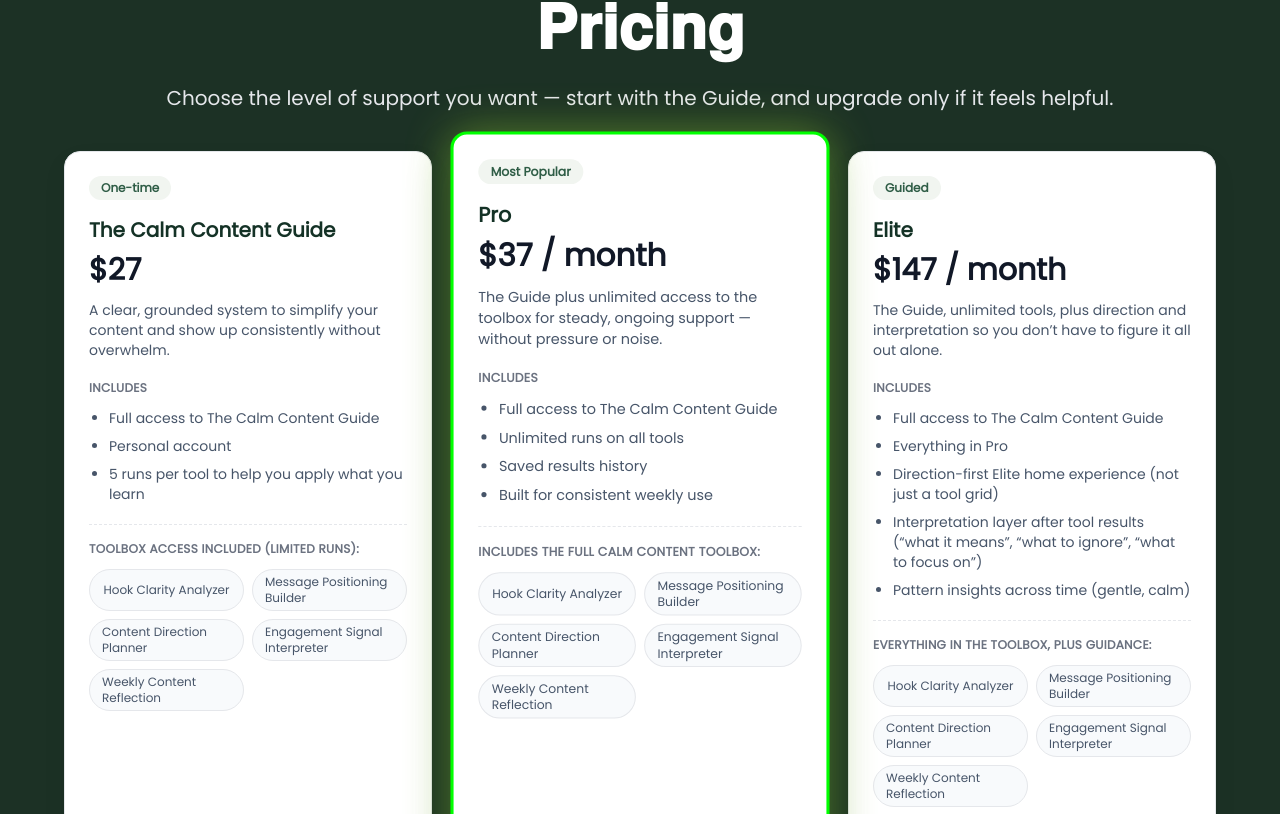
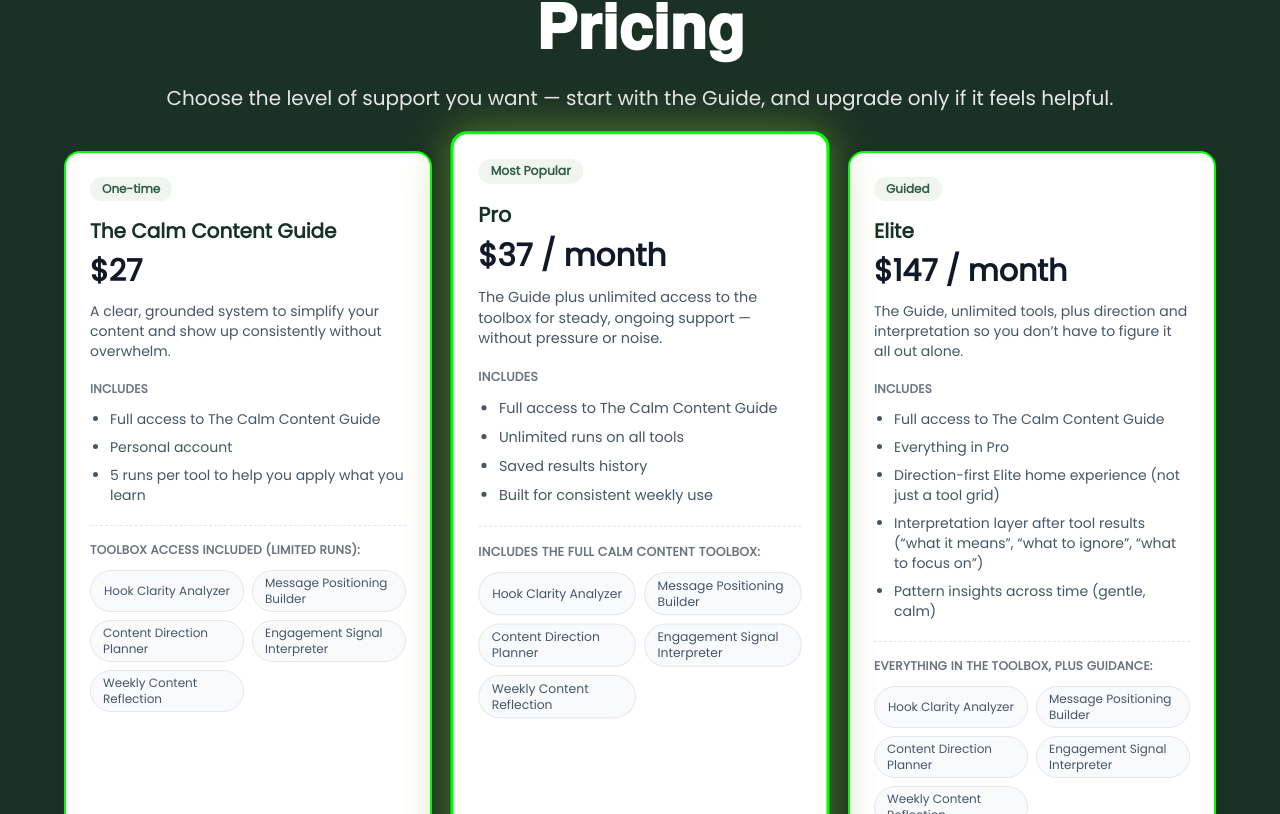
Before and after one commit to gmajors1326/the-calm-content-companion, a Next.js app: page / in a window 1280 px wide. Shown: the part 4366-5180 px from the top of the page. Built offline with nearby package versions, Linux system fonts and the light colour scheme; a web font is replaced by a local one.

Commit message:
Add green borders to all pricing cards

```diff
--- a/app/page.tsx
+++ b/app/page.tsx
@@ -465,7 +465,9 @@ export default function PromotoLandingPage() {
               transform: 'translateY(-8px) scale(1.03)',
               boxShadow: '0 24px 44px rgba(15,42,30,0.22), 0 0 42px rgba(163,230,53,0.45)'
             }
-          : {})
+          : {
+              border: '2px solid #00ff00'
+            })
       }}
     >
       <div className="flex items-center justify-between">
```
